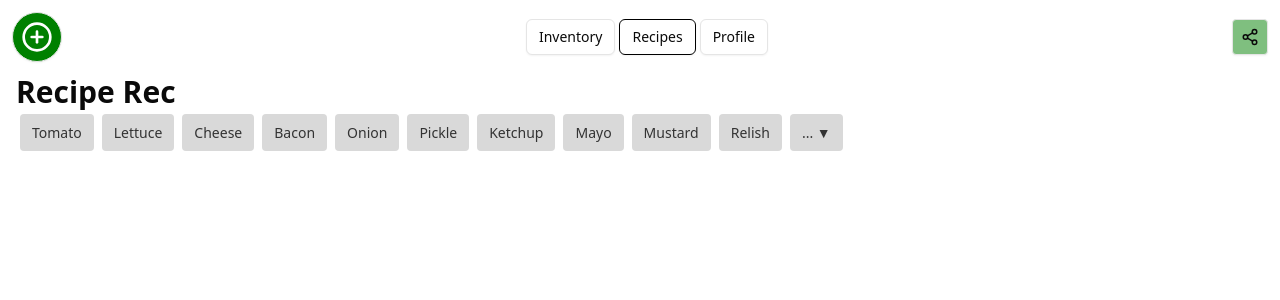
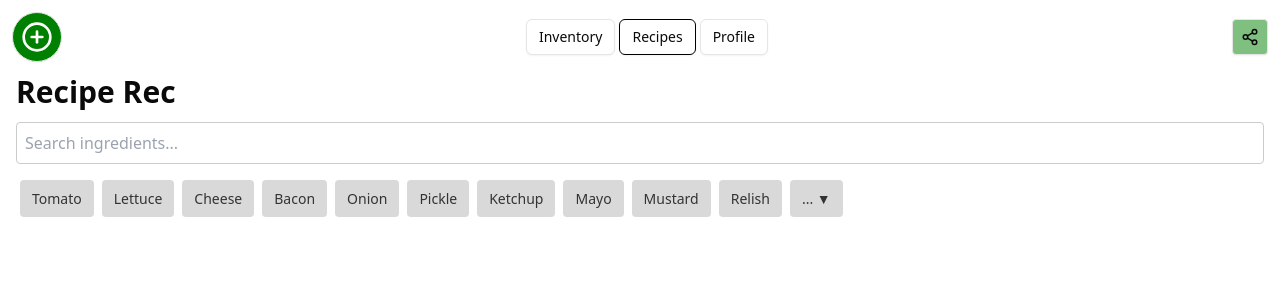
Before and after one commit to bellaw2022/food-waste-webapp, a React (Vite) app in the folder fridgify-frontend/: page /recipe in a window 1280 px wide. Shown: the top 300 px of the page. Built offline with nearby package versions, Linux system fonts and the light colour scheme.

Commit message:
added search bar

```diff
--- a/fridgify-frontend/src/components/ui/ingredients.css
+++ b/fridgify-frontend/src/components/ui/ingredients.css
@@ -18,5 +18,15 @@
 }
 
 .ingredient-button.selected {
-  background-color: #5cb85c;
+  background-color: #5b9a5b;
+  color: white;
 }
+.search-bar {
+  width: 100%;
+  padding: 8px;
+  margin-top: 12px;
+  margin-bottom: 12px;
+  border: 1px solid #ccc;
+  border-radius: 4px;
+  font-size: 16px;
+}
--- a/fridgify-frontend/src/components/ui/ingredients.tsx
+++ b/fridgify-frontend/src/components/ui/ingredients.tsx
@@ -10,10 +10,12 @@ const Ingredients: React.FC<IngredientsProps> = ({
   ingredients,
   onSelectionChange,
 }) => {
+  // keep track of selected ingredients
   const [selectedIngredients, setSelectedIngredients] = useState<string[]>([]);
-
+  // whether or not to display all ingredients or just the first 10
   const [showAll, setShowAll] = useState(false);
-
+  // user input in search bar
+  const [searchQuery, setSearchQuery] = useState("");
   const handleIngredientClick = (ingredient: string) => {
     const newSelectedIngredients = selectedIngredients.includes(ingredient)
       ? selectedIngredients.filter((i) => i !== ingredient)
@@ -25,9 +27,22 @@ const Ingredients: React.FC<IngredientsProps> = ({
 
   const toggleShowAll = () => setShowAll(!showAll);
 
+  // Filter ingredients based on the search query
+  const filteredIngredients = ingredients.filter((ingredient) =>
+    ingredient.toLowerCase().startsWith(searchQuery.toLowerCase())
+  );
+
   return (
+    <div>
+      <input
+        type="text"
+        placeholder="Search ingredients..."
+        value={searchQuery}
+        onChange={(e) => setSearchQuery(e.target.value)}
+        className="search-bar"
+      ></input>
       <div className="ingredients">
-      {ingredients
+        {filteredIngredients
           .slice(0, showAll ? ingredients.length : 10)
           .map((ingredient, index) => (
             <button
@@ -40,12 +55,13 @@ const Ingredients: React.FC<IngredientsProps> = ({
               {ingredient}
             </button>
           ))}
-      {ingredients.length > 10 && (
+        {filteredIngredients.length > 10 && (
           <button onClick={toggleShowAll} className="ingredient-button">
             {showAll ? "▲" : "... ▼"}
           </button>
         )}
       </div>
+    </div>
   );
 };
 
```
Lines whose indentation alone changed are shown as unchanged.
